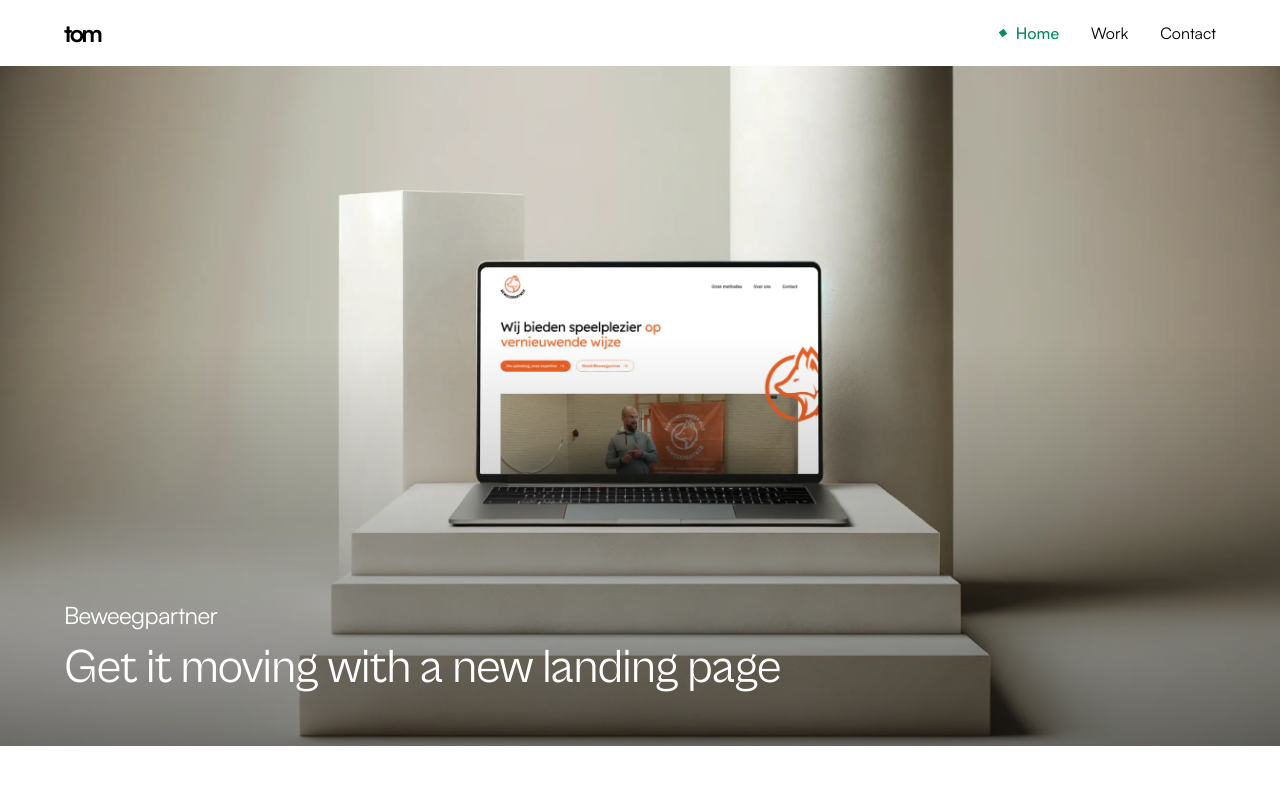
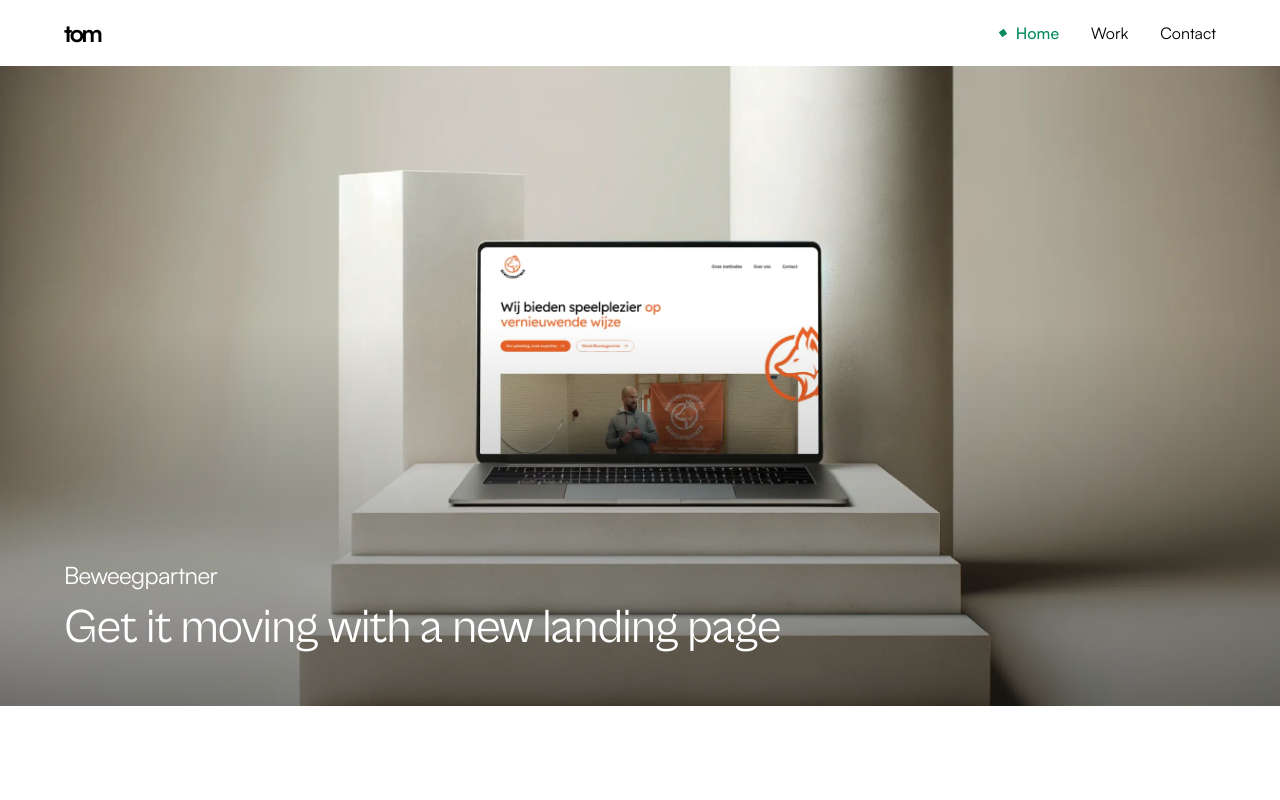
Before and after one commit to codesignbytom/tomgraafmans, an Astro site: page / in a window 1280 px wide. Shown: the top 800 px of the page. Built offline with nearby package versions, Linux system fonts and the light colour scheme; Astro itself is replaced by a stand-in of ours; some icons are missing.

Commit message:
update Hero.astro

```diff
--- a/src/components/organisms/Hero.astro
+++ b/src/components/organisms/Hero.astro
@@ -7,7 +7,7 @@ const imageUrl = image ?? "https://via.placeholder.com/1200x800";
 <section id="hero">
   <a
     href={url}
-    class="min-h-[80vh] md:min-h-[85vh] relative group flex items-end py-8 md:py-10 lg:py-12"
+    class="min-h-[60vh] md:min-h-[80vh] relative group flex items-end py-8 md:py-10 lg:py-12"
   >
     <div
       class="container flex flex-col-reverse gap-1 lg:gap-2 text-white relative z-20 lg:cursor-none"
```
